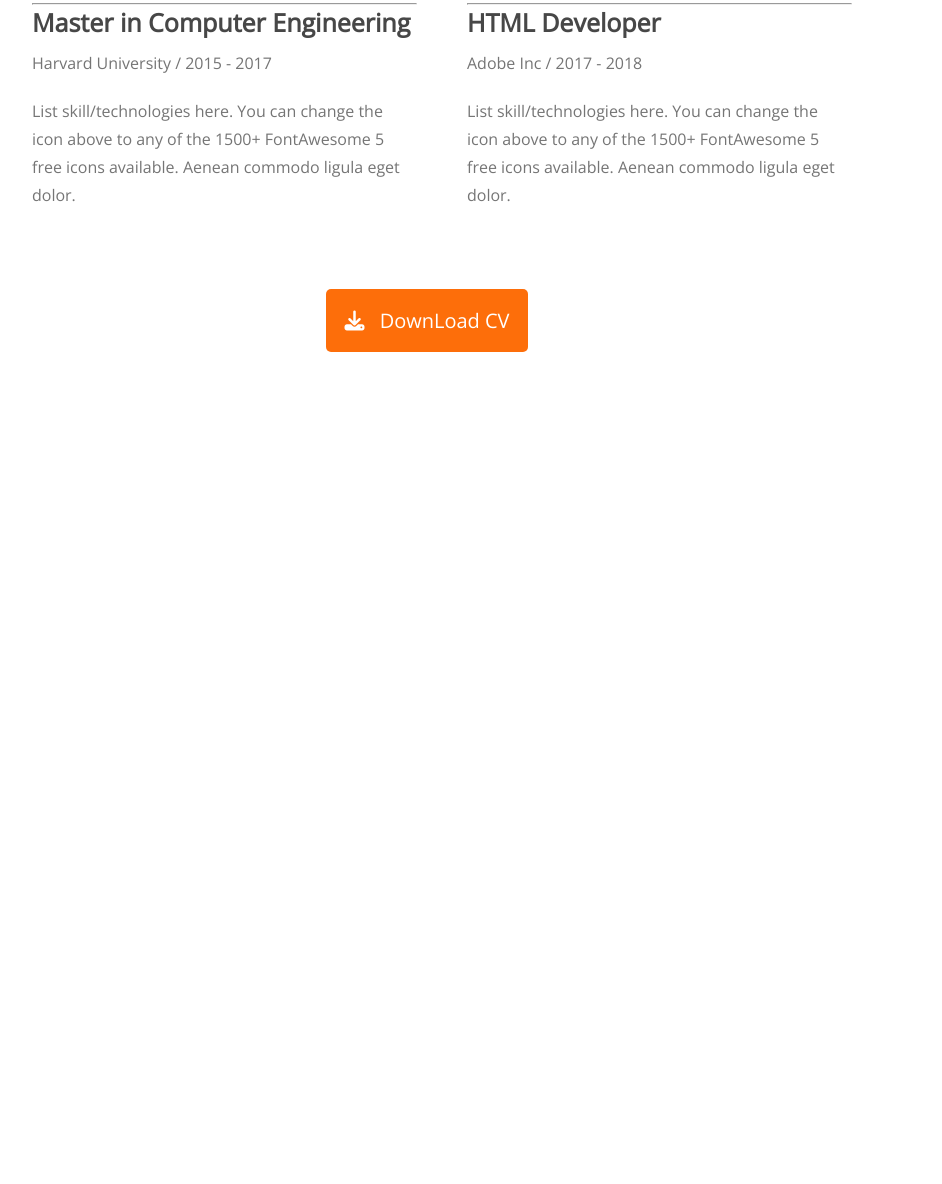
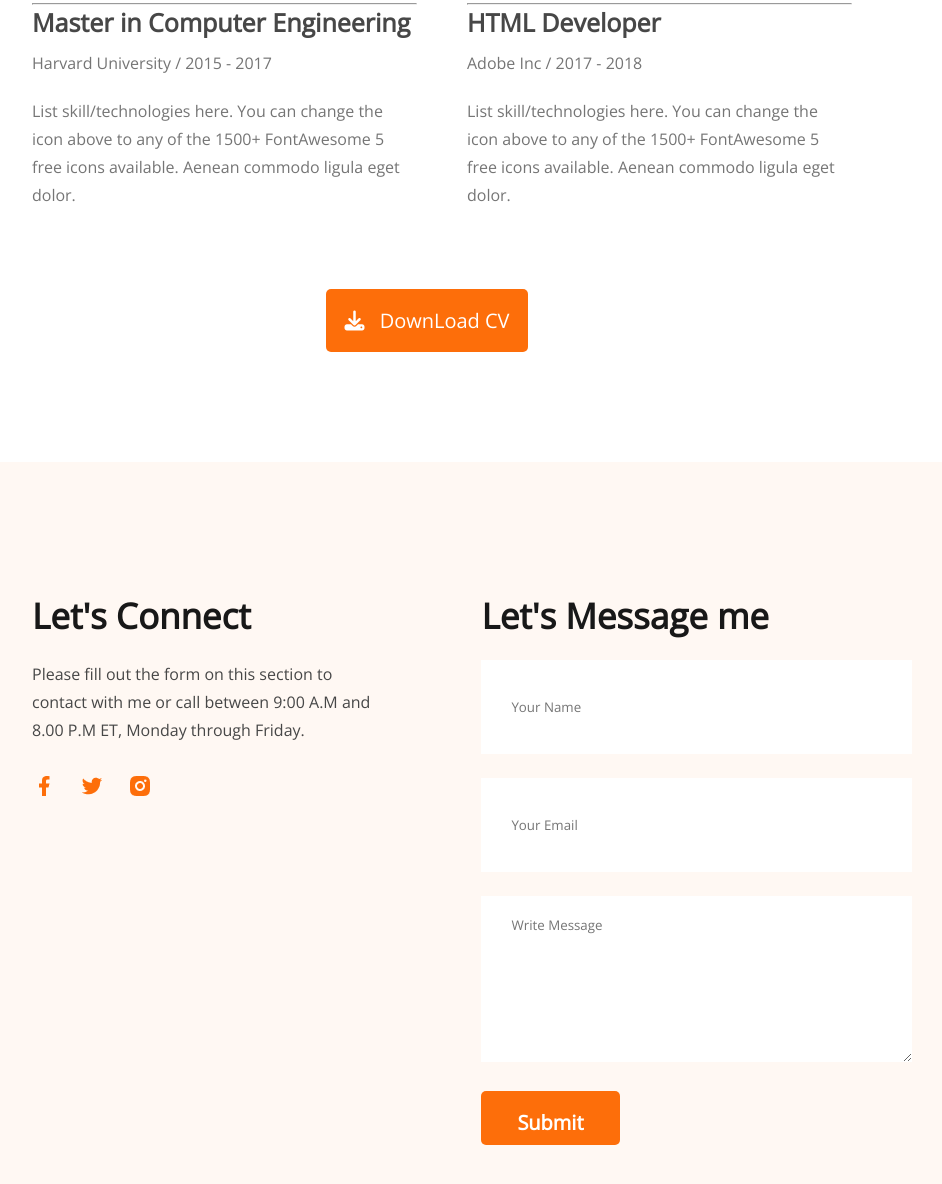
Before and after one commit to atikur-24/developer-portfolio, a plain HTML site: page index.html in a window 1280 px wide. Shown: the part 3221-4405 px from the top of the page, without its empty margins (198-1140 px from the left). Before the commit the page ends 3573 px from the top, so only its background shows below. Drawn offline with nearby package versions, Linux system fonts and the light colour scheme.

Commit message:
add contact section

```diff
--- a/index.html
+++ b/index.html
@@ -141,13 +141,26 @@
         <!-- contact information -->
         <section class="contact">
             <div class="connect">
-
+                <h3 class="contact-title">Let's Connect</h3>
+                <p class="contact-desc">Please fill out the form on this section to contact with me or call between 9:00 A.M and 8.00 P.M ET, Monday through Friday.</p>
+                <div class="social-icons">
+                    <a href="#"><img src="images/icons/facebook.png" alt="facebook"></a>
+                    <a href="#"><img src="images/icons/twitter.png" alt="twitter"></a>
+                    <a href="#"><img src="images/icons/insta.png" alt="instagram"></a>
+                </div>
             </div>
-            <div class="massage">
-
+            <div class="message">
+                <h3 class="contact-title">Let's Message me</h3>
+                <form action="">
+                    <input type="text" name="name" id="name" placeholder="Your Name">
+                    <input type="email" name="email" id="email" placeholder="Your Email">
+                    <textarea name="" id="" cols="35" rows="7" placeholder="Write Message"></textarea>
+                    <input class="btn-primary" type="submit" value="Submit">
+                </form>
             </div>
         </section>
     </main>
+    <!-- footer section -->
     <footer>
 
     </footer>
--- a/style.css
+++ b/style.css
@@ -176,7 +176,7 @@ nav li {
 
 /* my resume styles */
 .my-resume {
-    margin: 0 230px 0;
+    margin: 0 230px 110px;
 }
 
 .resume-container {
@@ -220,3 +220,47 @@ nav li {
     margin-top: 50px;
     text-align: center;
 }
+
+/* contact styles */
+.contact {
+    padding: 130px 230px;
+    background: #FFF8F3;
+    display: flex;
+    gap: 100px;
+}
+
+.contact-title {
+    margin-bottom: 20px;
+    font-weight: 700;
+    font-size: 35px;
+    line-height: 48px;
+    color: #181818;
+}
+
+.contact-desc {
+    margin-bottom: 30px;
+    font-weight: 400;
+    font-size: 16px;
+    line-height: 28px;
+    color: #474747;
+}
+.social-icons {
+    margin-right: 200px;
+}
+.social-icons a {
+    padding-right: 20px;
+    text-decoration: none;
+}
+
+.contact input[type="text"], input[type="email"], textarea {
+    margin-bottom: 24px;
+    border: 0;
+    width: 100%;
+    padding: 20px 30px;
+}
+
+input {
+    height: 54px;
+}
+
+/* footer styles */
```
